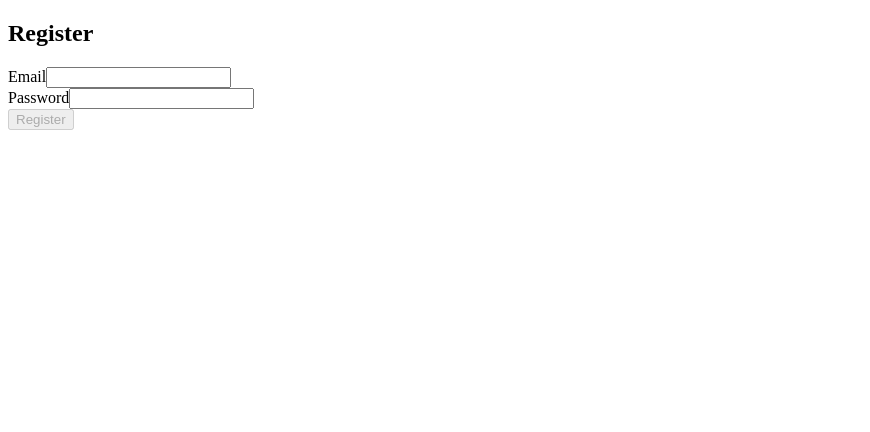
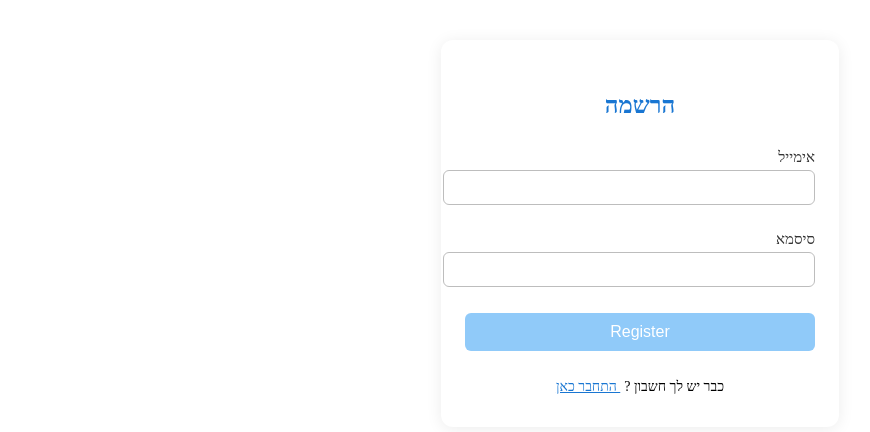
Before and after one commit to Simha-Stern/TDLClient, an Angular app: page /register in a window 1280 px wide. Shown: the top 432 px of the page, without its empty margins (0-870 px from the left). Built offline with nearby package versions, Linux system fonts and the light colour scheme.

Commit message:
Update authentication components with localized text and styling enhancements

```diff
--- a/src/app/auth/auth.service.ts
+++ b/src/app/auth/auth.service.ts
@@ -6,7 +6,7 @@ import { BehaviorSubject, Observable, tap } from 'rxjs';
   providedIn: 'root'
 })
 export class AuthService {
-  private apiUrl = '/';
+  private apiUrl = 'http://localhost:3000/';
   private tokenKey = 'jwt_token';
   private loggedIn = new BehaviorSubject<boolean>(this.hasToken());
 
--- a/src/app/login/login.component.css
+++ b/src/app/login/login.component.css
@@ -0,0 +1,83 @@
+.login-form {
+  max-width: 350px;
+  margin: 40px auto;
+  padding: 32px 24px;
+  background: #fff;
+  border-radius: 12px;
+  box-shadow: 0 2px 16px rgba(0,0,0,0.08);
+  display: flex;
+  flex-direction: column;
+  gap: 18px;
+  direction: rtl;
+}
+
+.login-form h2 {
+  text-align: center;
+  margin-bottom: 12px;
+  color: #1976d2;
+  font-weight: 600;
+}
+
+.login-form label {
+  display: block;
+  margin-bottom: 4px;
+  font-size: 15px;
+  color: #333;
+}
+
+.login-form input[type="email"],
+.login-form input[type="password"] {
+  width: 100%;
+  padding: 8px 10px;
+  border: 1px solid #bdbdbd;
+  border-radius: 6px;
+  font-size: 15px;
+  margin-bottom: 8px;
+  transition: border 0.2s;
+}
+
+.login-form input[type="email"]:focus,
+.login-form input[type="password"]:focus {
+  border-color: #1976d2;
+  outline: none;
+}
+
+.login-form button[type="submit"] {
+  width: 100%;
+  padding: 10px 0;
+  background: #1976d2;
+  color: #fff;
+  border: none;
+  border-radius: 6px;
+  font-size: 16px;
+  font-weight: 500;
+  cursor: pointer;
+  transition: background 0.2s;
+}
+
+.login-form button[type="submit"]:disabled {
+  background: #90caf9;
+  cursor: not-allowed;
+}
+
+.login-form .error {
+  color: #d32f2f;
+  background: #ffebee;
+  border-radius: 4px;
+  padding: 6px 10px;
+  font-size: 14px;
+  margin-bottom: 4px;
+  text-align: center;
+}
+
+.login-form .register-link {
+  text-align: center;
+  font-size: 14px;
+  margin-top: 10px;
+}
+
+.login-form .register-link a {
+  color: #1976d2;
+  text-decoration: underline;
+  margin-right: 4px;
+}
--- a/src/app/login/login.component.html
+++ b/src/app/login/login.component.html
@@ -1,15 +1,30 @@
 <form (ngSubmit)="login()" #loginForm="ngForm" class="login-form">
-  <h2>Login</h2>
+  <h2>התחברות</h2>
   <div>
-    <label>Email</label>
-    <input type="email" [(ngModel)]="email" name="email" required autocomplete="username" />
+    <label>אימייל</label>
+    <input
+      type="email"
+      [(ngModel)]="email"
+      name="email"
+      required
+      autocomplete="username"
+    />
   </div>
   <div>
-    <label>Password</label>
-    <input type="password" [(ngModel)]="password" name="password" required autocomplete="current-password" />
+    <label>סיסמא</label>
+    <input
+      type="password"
+      [(ngModel)]="password"
+      name="password"
+      required
+      autocomplete="current-password"
+    />
   </div>
   <div *ngIf="error" class="error">{{ error }}</div>
   <button type="submit" [disabled]="loading || !loginForm.form.valid">
-    {{ loading ? 'Logging in...' : 'Login' }}
+    {{ loading ? "Logging in..." : "Login" }}
   </button>
+  <div class="register-link">
+    עדיין לא רשום ? <a routerLink="/register">הרשם כאן</a>
+  </div>
 </form>
--- a/src/app/login/login.component.ts
+++ b/src/app/login/login.component.ts
@@ -4,13 +4,14 @@ import { AuthService } from '../auth/auth.service';
 import { Router } from '@angular/router';
 
 import { CommonModule } from '@angular/common';
+import { RouterModule } from '@angular/router';
 
 @Component({
   selector: 'app-login',
   templateUrl: './login.component.html',
   styleUrls: ['./login.component.css'],
   standalone: true,
-  imports: [CommonModule, FormsModule]
+  imports: [CommonModule, FormsModule, RouterModule]
 })
 export class LoginComponent {
   email = '';
@@ -18,7 +19,7 @@ export class LoginComponent {
   error: string | null = null;
   loading = false;
 
-  constructor(private auth: AuthService, private router: Router) {}
+  constructor(private auth: AuthService, private router: Router) { }
 
   login() {
     this.error = null;
--- a/src/app/register/register.component.css
+++ b/src/app/register/register.component.css
@@ -0,0 +1,93 @@
+.register-form {
+  max-width: 350px;
+  margin: 40px auto;
+  padding: 32px 24px;
+  background: #fff;
+  border-radius: 12px;
+  box-shadow: 0 2px 16px rgba(0,0,0,0.08);
+  display: flex;
+  flex-direction: column;
+  gap: 18px;
+  direction: rtl;
+}
+
+.register-form h2 {
+  text-align: center;
+  margin-bottom: 12px;
+  color: #1976d2;
+  font-weight: 600;
+}
+
+.register-form label {
+  display: block;
+  margin-bottom: 4px;
+  font-size: 15px;
+  color: #333;
+}
+
+.register-form input[type="email"],
+.register-form input[type="password"] {
+  width: 100%;
+  padding: 8px 10px;
+  border: 1px solid #bdbdbd;
+  border-radius: 6px;
+  font-size: 15px;
+  margin-bottom: 8px;
+  transition: border 0.2s;
+}
+
+.register-form input[type="email"]:focus,
+.register-form input[type="password"]:focus {
+  border-color: #1976d2;
+  outline: none;
+}
+
+.register-form button[type="submit"] {
+  width: 100%;
+  padding: 10px 0;
+  background: #1976d2;
+  color: #fff;
+  border: none;
+  border-radius: 6px;
+  font-size: 16px;
+  font-weight: 500;
+  cursor: pointer;
+  transition: background 0.2s;
+}
+
+.register-form button[type="submit"]:disabled {
+  background: #90caf9;
+  cursor: not-allowed;
+}
+
+.register-form .error {
+  color: #d32f2f;
+  background: #ffebee;
+  border-radius: 4px;
+  padding: 6px 10px;
+  font-size: 14px;
+  margin-bottom: 4px;
+  text-align: center;
+}
+
+.register-form .success {
+  color: #388e3c;
+  background: #e8f5e9;
+  border-radius: 4px;
+  padding: 6px 10px;
+  font-size: 14px;
+  margin-bottom: 4px;
+  text-align: center;
+}
+
+.register-form .login-link {
+  text-align: center;
+  font-size: 14px;
+  margin-top: 10px;
+}
+
+.register-form .login-link a {
+  color: #1976d2;
+  text-decoration: underline;
+  margin-right: 4px;
+}
--- a/src/app/register/register.component.html
+++ b/src/app/register/register.component.html
@@ -1,16 +1,31 @@
 <form (ngSubmit)="register()" #registerForm="ngForm" class="register-form">
-  <h2>Register</h2>
+  <h2>הרשמה</h2>
   <div>
-    <label>Email</label>
-    <input type="email" [(ngModel)]="email" name="email" required autocomplete="username" />
+    <label>אימייל</label>
+    <input
+      type="email"
+      [(ngModel)]="email"
+      name="email"
+      required
+      autocomplete="username"
+    />
   </div>
   <div>
-    <label>Password</label>
-    <input type="password" [(ngModel)]="password" name="password" required autocomplete="new-password" />
+    <label>סיסמא</label>
+    <input
+      type="password"
+      [(ngModel)]="password"
+      name="password"
+      required
+      autocomplete="new-password"
+    />
   </div>
   <div *ngIf="error" class="error">{{ error }}</div>
   <div *ngIf="success" class="success">{{ success }}</div>
   <button type="submit" [disabled]="loading || !registerForm.form.valid">
-    {{ loading ? 'Registering...' : 'Register' }}
+    {{ loading ? "Registering..." : "Register" }}
   </button>
+  <div class="login-link">
+    כבר יש לך חשבון ?<a routerLink="/login"> התחבר כאן</a>
+  </div>
 </form>
--- a/src/app/register/register.component.ts
+++ b/src/app/register/register.component.ts
@@ -4,13 +4,14 @@ import { AuthService } from '../auth/auth.service';
 import { Router } from '@angular/router';
 
 import { CommonModule } from '@angular/common';
+import { RouterModule } from '@angular/router';
 
 @Component({
   selector: 'app-register',
   templateUrl: './register.component.html',
   styleUrls: ['./register.component.css'],
   standalone: true,
-  imports: [CommonModule, FormsModule]
+  imports: [CommonModule, FormsModule, RouterModule]
 })
 export class RegisterComponent {
   email = '';
```
Also changed, not shown: 1 other file (tests, documents, lock files or other folders).
